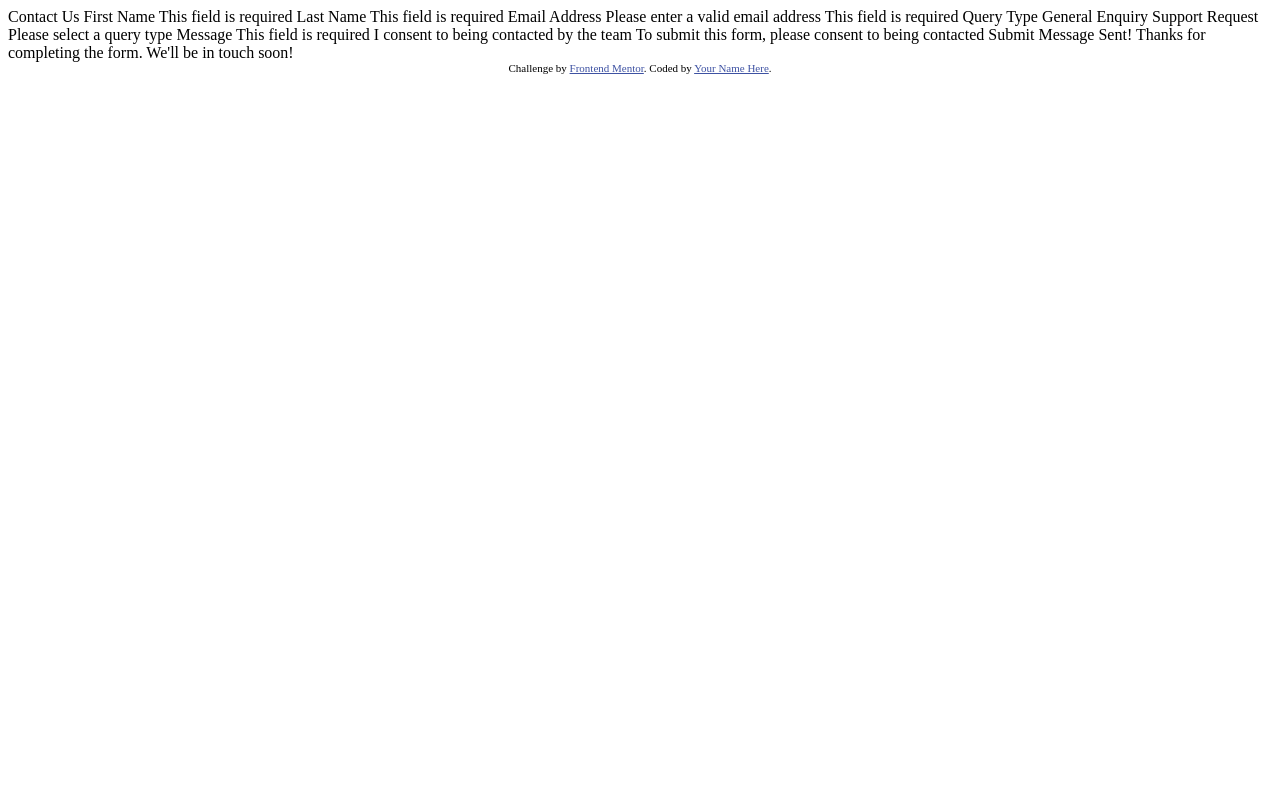
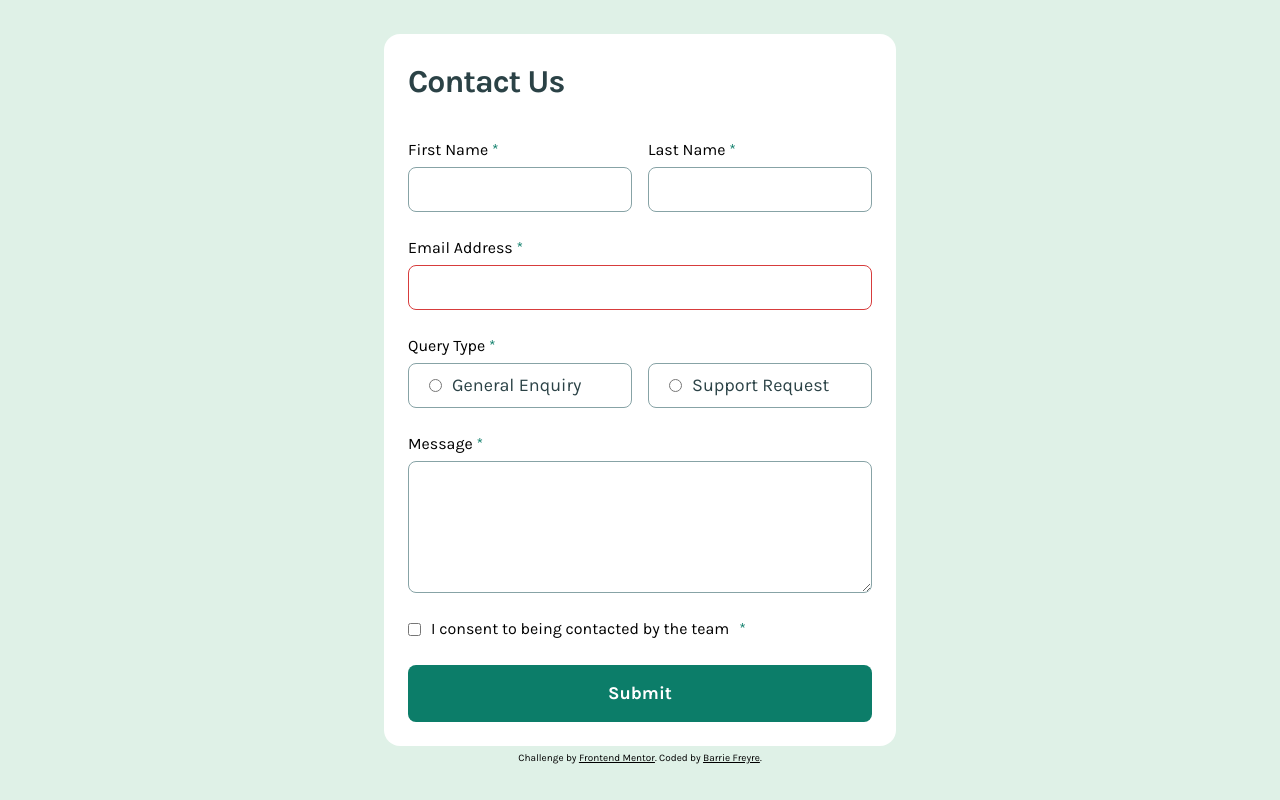
Before and after one commit to barriedirk/frontend-mentor-exercise-17-contact-form, a plain HTML site: page index.html in a window 1280 px wide. Drawn offline with Linux system fonts and the light colour scheme.

Commit message:
add basic structure and CSS for mobile and tablet

```diff
--- a/index.html
+++ b/index.html
@@ -1,52 +1,213 @@
 <!DOCTYPE html>
 <html lang="en">
   <head>
-  <meta charset="UTF-8">
-  <meta name="viewport" content="width=device-width, initial-scale=1.0"> <!-- displays site properly based on user's device -->
+    <meta charset="UTF-8" />
+    <meta name="viewport" content="width=device-width, initial-scale=1.0" />
 
-  <link rel="icon" type="image/png" sizes="32x32" href="./assets/images/favicon-32x32.png">
+    <link
+      rel="icon"
+      type="image/png"
+      sizes="32x32"
+      href="./assets/images/favicon-32x32.png"
+    />
 
     <title>Frontend Mentor | Contact form</title>
 
-  <!-- Feel free to remove these styles or customise in your own stylesheet 👍 -->
+    <link rel="preconnect" href="https://fonts.googleapis.com" />
+    <link rel="preconnect" href="https://fonts.gstatic.com" crossorigin />
+    <link
+      href="https://fonts.googleapis.com/css2?family=Karla:ital,wght@0,200..800;1,200..800&display=swap"
+      rel="stylesheet"
+    />
+
+    <link rel="stylesheet" href="./reset.css" />
+    <link rel="stylesheet" href="./toast.css" />
+    <link rel="stylesheet" href="./main.css" />
+
+    <script type="module" src="./main.js"></script>
+
     <style>
-    .attribution { font-size: 11px; text-align: center; }
-    .attribution a { color: hsl(228, 45%, 44%); }
+      .attribution {
+        font-size: 1rem;
+        text-align: center;
+      }
+      .attribution a {
+        color: var(--clr--grey-500);
+      }
     </style>
   </head>
   <body>
+    <main>
+      <form id="contact_us" method="POST" action="" class="form">
+        <h1 class="form__title">Contact Us</h1>
 
-  Contact Us
+        <div class="form__group-row">
+          <div class="form__group">
+            <label class="form__label form__label--required" for="first_name"
+              >First Name
+              <span class="form__label-required" aria-hidden="true"
+                >*</span
+              ></label
+            >
+            <input
+              type="text"
+              name="first_name"
+              id="first_name"
+              class="form__input"
+              required
+              aria-required="true"
+            />
+            <span class="form__error" id="first_name-error"
+              >This field is required</span
+            >
+          </div>
 
-  First Name
-  This field is required
+          <div class="form__group">
+            <label class="form__label form__label--required" for="last_name"
+              >Last Name
+              <span class="form__label-required" aria-hidden="true">*</span>
+            </label>
+            <input
+              type="text"
+              name="last_name"
+              id="last_name"
+              class="form__input"
+              required
+              aria-required="true"
+            />
+            <span class="form__error" id="last_name-error"
+              >This field is required</span
+            >
+          </div>
+        </div>
 
-  Last Name
-  This field is required
+        <div class="form__group form__group--error">
+          <label class="form__label form__label--required" for="email"
+            >Email Address
+            <span class="form__label-required" aria-hidden="true"
+              >*</span
+            ></label
+          >
+          <input
+            type="email"
+            name="email"
+            id="email"
+            class="form__input form__input--error"
+            required
+            aria-required="true"
+            aria-invalid="true"
+            aria-describedby="email-valid-error"
+          />
+          <span class="form__error" id="email-valid-error"
+            >Please enter a valid email address</span
+          >
+          <span class="form__error" id="email-required-error"
+            >This field is required</span
+          >
+        </div>
 
-  Email Address
-  Please enter a valid email address
-  This field is required
+        <div class="form__group">
+          <label class="form__label form__label--required"
+            >Query Type
+            <span class="form__label-required" aria-hidden="true"
+              >*</span
+            ></label
+          >
+          <fieldset class="form__options">
+            <label class="form__option flex__option">
+              <input
+                type="radio"
+                value="General Enquiry"
+                name="query_type"
+                class="form__radio"
+                required
+                aria-required="true"
+              />
+              General Enquiry
+            </label>
+            <label class="form__option flex__option">
+              <input
+                type="radio"
+                value="Support Request"
+                name="query_type"
+                class="form__radio"
+                required
+                aria-required="true"
+              />
+              Support Request
+            </label>
+            <span class="form__error" id="query_type-error"
+              >Please select a query type</span
+            >
+          </fieldset>
+        </div>
 
-  Query Type
-  General Enquiry
-  Support Request
-  Please select a query type
+        <div class="form__group">
+          <label class="form__label form__label--required" for="message"
+            >Message
+            <span class="form__label-required" aria-hidden="true"
+              >*</span
+            ></label
+          >
+          <textarea
+            id="message"
+            name="message"
+            class="form__textarea"
+            required
+            aria-required="true"
+          >
+          </textarea>
+          <span class="form__error" id="message-error"
+            >This field is required</span
+          >
+        </div>
 
-  Message
-  This field is required
+        <div class="form__group">
+          <label class="form__label flex__option">
+            <input
+              type="checkbox"
+              value="consent"
+              name="consent"
+              class="form__checkbox"
+              required
+              aria-required="true"
+            />
+            I consent to being contacted by the team
+            <span class="form__label-required" aria-hidden="true">*</span>
+          </label>
+          <span class="form__error" id="consent-error"
+            >To submit this form, please consent to being contacted</span
+          >
+        </div>
 
-  I consent to being contacted by the team
-  To submit this form, please consent to being contacted
+        <div class="form__group">
+          <button type="submit" class="form__button">Submit</button>
+        </div>
+      </form>
 
-  Submit
+      <div
+        class="toast toast--success hidden"
+        role="alert"
+        aria-live="assertive"
+        aria-atomic="true"
+      >
+        <div class="toast__icon" aria-hidden="true">✅</div>
+        <div class="toast__content">
+          <h4 class="toast__title">Message Sent!</h4>
+          <p class="toast__message">
+            Thanks for completing the form. We'll be in touch soon!
+          </p>
+        </div>
+        <button class="toast__close" aria-label="Close notification">
+          &times;
+        </button>
+      </div>
+    </main>
 
-  Message Sent!
-  Thanks for completing the form. We'll be in touch soon!
-
-  <div class="attribution">
-    Challenge by <a href="https://www.frontendmentor.io?ref=challenge">Frontend Mentor</a>.
-    Coded by <a href="#">Your Name Here</a>.
-  </div>
+    <footer class="attribution">
+      Challenge by
+      <a href="https://www.frontendmentor.io?ref=challenge">Frontend Mentor</a>.
+      Coded by <a href="#">Barrie Freyre</a>.
+    </footer>
   </body>
 </html>
--- a/main.css
+++ b/main.css
@@ -0,0 +1,175 @@
+:root {
+  --ff: "Karla", sans-serif;
+
+  --fw-thin: 100;
+  --fw-extralight: 200;
+  --fw-light: 300;
+  --fw-normal: 400;
+  --fw-medium: 500;
+  --fw-semibold: 600;
+  --fw-bold: 700;
+  --fw-extrabold: 800;
+  --fw-black: 900;
+
+  --clr-white: hsl(0, 0%, 100%);
+  --clr-red: hsl(0, 66%, 54%);
+
+  --clr-grey-500: hsl(186, 15%, 59%);
+  --clr-grey-900: hsl(187, 24%, 22%);
+
+  --clr-green-200: hsl(148, 38%, 91%);
+  --clr-green-600: hsl(169, 82%, 27%);
+}
+
+html {
+  font-size: 62.5%;
+}
+
+body,
+main {
+  display: flex;
+  flex-direction: column;
+  justify-content: center;
+  align-items: center;
+}
+
+body {
+  font-family: var(--ff);
+  font-weight: var(--fw-normal);
+  font-size: 1.6rem;
+
+  gap: 5px;
+
+  background-color: var(--clr-green-200);
+}
+
+main {
+  width: 100%;
+}
+
+.form__group-row,
+.form {
+  display: flex;
+  flex-direction: column;
+  gap: 24px;
+}
+
+.form {
+  background-color: var(--clr-white);
+  max-width: 343px;
+  border-radius: 16px;
+  padding: 24px;
+}
+
+.form__title {
+  font-size: 3.2rem;
+  font-weight: var(--fw-bold);
+  color: var(--clr-grey-900);
+  letter-spacing: -1px;
+  margin-bottom: 8px;
+}
+
+.form__group {
+  display: flex;
+  flex-direction: column;
+  gap: 5px;
+}
+
+.form__option,
+.form__error,
+.form__button,
+.form__label,
+.form__input,
+.form__textarea {
+  width: 100%;
+  display: block;
+  font-size: 1.8rem;
+}
+
+.form__options {
+  display: flex;
+  flex-direction: column;
+  gap: 16px;
+}
+
+.form__label {
+  font-size: 1.6rem;
+  font-weight: var(--fw-normal);
+}
+
+.form__label-required {
+  color: var(--clr-green-600);
+}
+
+.form__option,
+.form__input,
+.form__textarea {
+  border-radius: 8px;
+  border: 1px solid var(--clr-grey-500);
+  padding: 8px 10px;
+  color: var(--clr-grey-900);
+}
+
+.form__option {
+  padding-left: 20px;
+}
+
+.form__textarea {
+  min-height: 240px;
+}
+
+.flex__option {
+  display: flex;
+  justify-content: flex-start;
+  align-items: center;
+  gap: 10px;
+}
+
+.form__error {
+  color: var(--clr-red);
+  font-size: 1.6rem;
+  margin-top: 0.25rem;
+}
+
+/* @todo */
+.form__error {
+  display: none;
+}
+
+.form__input--error {
+  border-color: var(--clr-red);
+}
+
+.form__button {
+  background-color: var(--clr-green-600);
+  color: var(--clr-white);
+  font-size: 1.8rem;
+  font-weight: var(--fw-bold);
+  border-radius: 8px;
+  padding: 15px;
+}
+
+.hidden {
+  display: none !important;
+}
+
+@media screen and (min-width: 768px) {
+  .form {
+    max-width: 690px;
+  }
+
+  .form__textarea {
+    min-height: 132px;
+  }
+
+  .form__options,
+  .form__group-row {
+    flex-direction: row;
+    gap: 16px;
+  }
+
+  .form__options,
+  .form__group-row .form__group {
+    flex: 1;
+  }
+}
--- a/reset.css
+++ b/reset.css
@@ -0,0 +1,66 @@
+*,
+*::after,
+*::before {
+  box-sizing: border-box;
+}
+
+* {
+  padding: 0;
+  margin: 0;
+}
+
+html {
+  scroll-behavior: smooth;
+}
+
+body {
+  min-height: 100dvh;
+  line-height: 1.5;
+  text-rendering: optimizeLegibility;
+}
+
+picture,
+img,
+svg,
+canvas,
+video {
+  display: block;
+  max-width: 100%;
+}
+
+button {
+  cursor: pointer;
+  border: none;
+}
+
+h1,
+h2,
+h3,
+h4,
+h5,
+h6 {
+  text-wrap: balance;
+}
+
+p {
+  text-wrap-style: pretty;
+  max-width: 66ch;
+}
+
+ul,
+ol {
+  list-style-type: none;
+}
+
+input,
+select,
+textarea,
+button {
+  font: inherit;
+  font-weight: inherit;
+  color: inherit;
+}
+
+fieldset {
+  border: none;
+}
--- /dev/null
+++ b/toast.css
@@ -0,0 +1,63 @@
+.toast {
+  display: flex;
+  align-items: flex-start;
+  background-color: #323232;
+  color: #fff;
+  padding: 1rem;
+  border-radius: 6px;
+  max-width: 420px;
+  box-shadow: 0 4px 12px rgba(0, 0, 0, 0.15);
+  font-family: sans-serif;
+  position: relative;
+  animation: fade-in 0.4s ease-in-out;
+  margin: 1rem;
+}
+
+.toast--success {
+  background-color: #28a745;
+}
+
+.toast__icon {
+  font-size: 1.5rem;
+  margin-right: 0.75rem;
+}
+
+.toast__content {
+  flex: 1;
+}
+
+.toast__title {
+  margin: 0 0 0.25rem;
+  font-size: 1rem;
+  font-weight: bold;
+}
+
+.toast__message {
+  margin: 0;
+  font-size: 0.95rem;
+}
+
+.toast__close {
+  background: transparent;
+  border: none;
+  color: #fff;
+  font-size: 1.25rem;
+  margin-left: 1rem;
+  cursor: pointer;
+}
+
+.toast__close:focus {
+  outline: 2px solid #fff;
+  outline-offset: 2px;
+}
+
+@keyframes fade-in {
+  from {
+    opacity: 0;
+    transform: translateY(12px);
+  }
+  to {
+    opacity: 1;
+    transform: translateY(0);
+  }
+}
```
Lines whose indentation alone changed are shown as unchanged.
